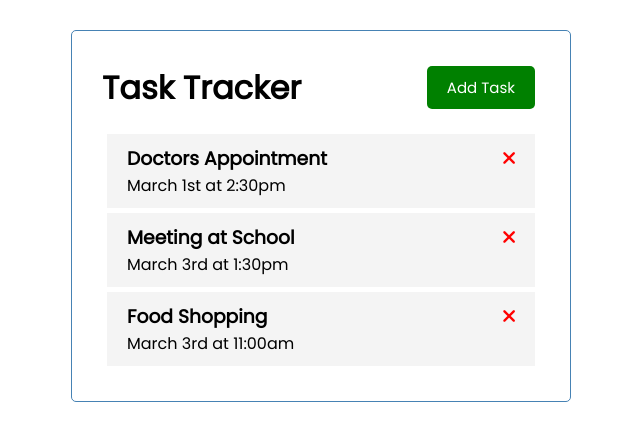
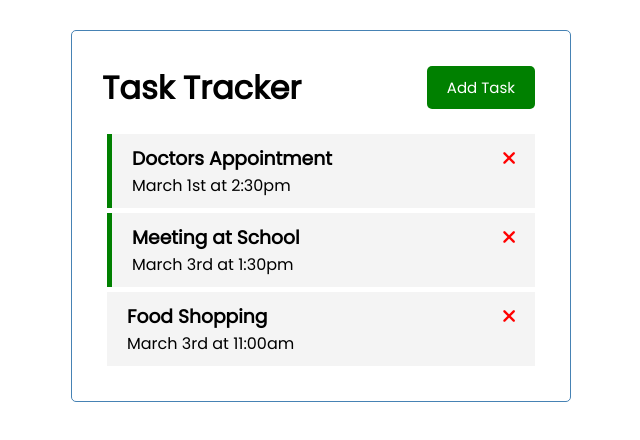
Before and after one commit to matheus-fls/vue-task-tracker, a Vue app: page / in a window 1280 px wide. Shown: the top 440 px of the page, without its empty margins (319-959 px from the left). Built offline with nearby package versions, Linux system fonts and the light colour scheme.

Commit message:
add dynamic classes to task component

```diff
--- a/jsconfig.json
+++ b/jsconfig.json
@@ -14,6 +14,7 @@
       "dom",
       "dom.iterable",
       "scripthost"
-    ]
+    ],
+    "jsx": "preserve"
   }
 }
--- a/src/components/Task.vue
+++ b/src/components/Task.vue
@@ -1,5 +1,5 @@
 <template>
-  <div class="task">
+  <div :class="[task.reminder ? 'reminder' : '', 'task']">
     <h3>
       {{ task.text }}
       <i class="fas fa-times"></i>
```
